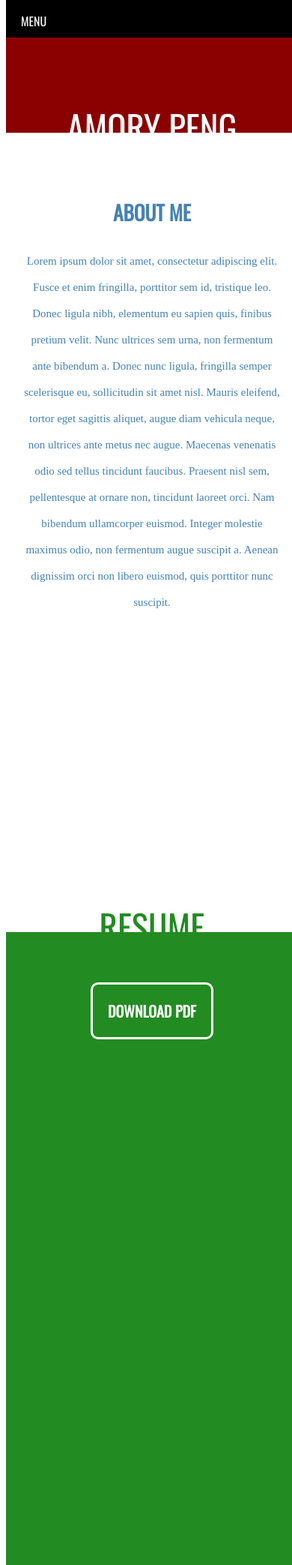
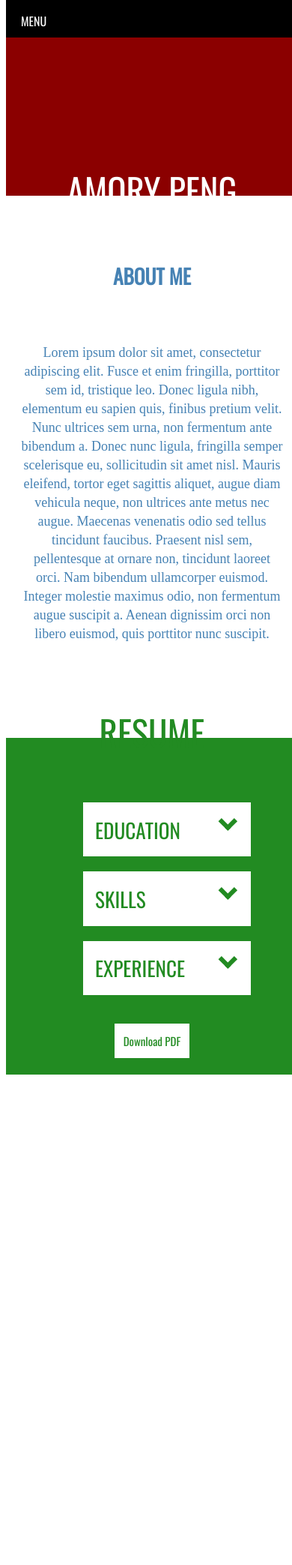
Before and after one commit to amorypeng/html, a PHP site: page /resume_2.html in a window 390 px wide. Shown: the whole page at 75% size. After the commit the page ends 1433 px from the top, so only its background shows below. Run offline with PHP 8.4, Linux system fonts and the light colour scheme; some libraries are stand-ins or nearby versions; some web fonts are replaced.

Commit message:
revision 6
adding jquery and cool stuff

>need to work on that toggle for menu

```diff
--- a/resume/resume_2.css
+++ b/resume/resume_2.css
@@ -13,6 +13,17 @@
 	font-family: 'Oswald', sans-serif;
 }
 /* fixed header */
+.wrap {
+	max-width: 1200px;
+}
+
+.hide{
+	display: none;
+}
+
+.show {
+	display: block;
+}
 
 header{
 	position: fixed;
@@ -43,7 +54,6 @@
 	justify-content: center;
 	height: 100%;
 	padding-left: 50px; padding-right: 50px;
-
 }
 
 a {
@@ -55,6 +65,7 @@
 }
 #menu-mobile{
 	display:none;
+	z-index; 200000;
 }
 
 
@@ -67,9 +78,16 @@
 		display: flex;
 		height: 100%;
 		align-items: center;
+		color: white;
+
 	}
 
-	#menu ul {
+	header ul,li{
+		display: block;
+		background: white;
+	}
+
+	.menu-toggle{
 		display: none;
 	}
 }
@@ -84,18 +102,18 @@
 	font-size: 12vw;
 	text-transform: uppercase;
 }
+
 #title {
 	display: block;
-	padding-top: 50vh;
+	padding-top: 100vh;
 	background: darkred;
 	color: white;
 	text-transform: uppercase;
-
 }
 
 @media only screen and (max-width: 500px) {
 	#title {
-		padding-top: 20vh;
+		padding-top: 30vh;
 	}
 }
 
@@ -127,14 +145,15 @@
 p {
 	line-height: 35px;
 	margin: 0 auto;
-	max-width: 1000px;
 	color: steelblue;
 	font-size: 25px;
-	padding-bottom: 50vh;
 	font-family: 'Quattrocento', serif;
 	}
 
-
+#about p {
+	padding-top: 10vh;
+	padding-bottom: 35vh;
+}
 
 #about .butt{
 	color: white;
@@ -146,48 +165,113 @@
 	line-height: 7vw;
 	padding-bottom: 3vw;
 }
+
 @media only screen and (max-width: 500px) {
 	#about {
 		}
-	#about p {
-		font-size: 15px;
+	p {
+		font-size: 18px;
+		line-height: 25px;
 	}
 
+	#about p{
+		padding-top: 5vh;
+		padding-bottom: 15vh;
+	}
 }
 
 /* resume */
 #resume {
 	background: forestgreen;
-	height: 100vh;
-
 	padding-left: 5%; padding-right: 5%;
 	text-align: center;
+	display: flex;
+	flex-direction: column;
+	align-items: center;
 }
+
 #resume .butt {
 	color: forestgreen;
 }
 
-#resume p {
-	color: white;
+#resume ul {
+	width: 75%;
 }
-h3 {
+
+#resume li {
+	display: flex;
+	flex-flow: row wrap;
+	background: white;
+	color: forestgreen;
+	margin-bottom: 40px;
 	text-transform: uppercase;
-	font-size: 20px;
-	color: white;
+	font-size: 7vw;
+	padding: 4vw 4vw;
+}
 
+#resume p{
+	color: forestgreen;
+	text-align: left;
+}
+
+#resume li:hover {
+	cursor: crosshair;
+}
+
+#resume a {
+	margin-bottom: 50px;
+	padding: 20px;
+	background: white;
+	color: forestgreen;
+	font-size: 40px;
+	border: solid white;
+	text-align: left;
+}
+
+#resume a:hover {
+	color: darkgreen;
+}
+.title {
+	width: 80%;
+	text-align: left;
+}
+
+.float-right {
+	width: 20%;
+}
+
+/* stolen online */
+.chevron::before {
+	border-style: solid;
+	border-width: 0.25em 0.25em 0 0;
+	content: '';
+	display: inline-block;
+	height: 0.45em;
+	left: 0.15em;
+	position: relative;
+	top: 0.15em;
+	transform: rotate(-45deg);
+	vertical-align: top;
+	width: 0.45em;
+}
+
+.chevron.bottom:before {
+	top: 0;
+	transform: rotate(135deg);
 }
 
 
-#resume a {
-	padding: 20px;
-	background: forestgreen;
-	color: white;
-	border: solid white;
-	border-radius: 10px;
+@media only screen and (max-width: 500px) {
+	#resume a {
+		margin-bottom: 20px;
+		padding: 12px;
+		font-size: 15px;
+		border: 2.5px solid;
+	}
+
+	#resume li {
+		margin-bottom: 20px;
+	}
 }
-#resume a:hover {
-	background: white;
-	color: forestgreen;
 
-	border-radius: 10px;
-}
+/* Contact */
--- a/resume/resume_2.html
+++ b/resume/resume_2.html
@@ -1,19 +1,25 @@
 <!DOCTYPE html>
 <html lang="en">
 <head>
+	<title>Trial2</title>
+	<!-- jquery -->
+	<script src="http://ajax.googleapis.com/ajax/libs/jquery/1/jquery.min.js"></script>
+	<!--my custom stylesheet -->
 	<link rel="stylesheet" type="text/css" href="resume_2.css">
+	<!--fonts -->
 	<link href='http://fonts.googleapis.com/css?family=Oswald' rel='stylesheet' type='text/css'>
 	<link href='http://fonts.googleapis.com/css?family=Quattrocento' rel='stylesheet' type='text/css'>
+	<!--mys cripts -->
 	<script type="text/javascript" src="autoscroll.js"></script>
 	<meta name="viewport" content="initial-scale=1">
-	<script type="text/javascript" src="autoscroll.js"></script>
-	<title>Trial2</title>
+
 </head>
+
 <body>
 <header>
 	<div id="menu">
 	<div id="menu-mobile">Menu</div>
-	<ul>
+	<ul class="menu-toggle">
 		<li><a href="#" onclick="return false;" onmousedown="autoScrollTo('title');">placeholder</a></li>
 		<li><a href="#" onclick="return false;" onmousedown="autoScrollTo('about');">about</a></li>
 		<li><a href="#" onclick="return false;" onmousedown="autoScrollTo('resume');">Resume</a></li>
@@ -36,16 +42,51 @@
 	<div class="butt">Amory Peng</div>
 	<h2>About Me</h2>
 
-	<p>
+	<p class="wrap">
 	Lorem ipsum dolor sit amet, consectetur adipiscing elit. Fusce et enim fringilla, porttitor sem id, tristique leo. Donec ligula nibh, elementum eu sapien quis, finibus pretium velit. Nunc ultrices sem urna, non fermentum ante bibendum a. Donec nunc ligula, fringilla semper scelerisque eu, sollicitudin sit amet nisl. Mauris eleifend, tortor eget sagittis aliquet, augue diam vehicula neque, non ultrices ante metus nec augue. Maecenas venenatis odio sed tellus tincidunt faucibus. Praesent nisl sem, pellentesque at ornare non, tincidunt laoreet orci. Nam bibendum ullamcorper euismod. Integer molestie maximus odio, non fermentum augue suscipit a. Aenean dignissim orci non libero euismod, quis porttitor nunc suscipit.
 	</p>
 
 </div>
+
 <div id="resume">
 	<div class="butt">Resume</div>
-	<h3><a href="#" download="#">Download PDF</a></h3>
+	<ul class="wrap">
+		<li class="section">
+			<div class="title">Education</div>
+			<div class="chevron bottom float-right"></div>
+			<p class="hide">Education Description</p>
+		</li>
+
+		<li class="section">
+			<div class="title">Skills</div>
+			<div class="chevron bottom float-right"></div>
+			<div class="desc hide">Skills Description</div>
+		</li>
+
+		<li class="section">
+			<div class="title">Experience</div>
+			<div class="chevron bottom float-right"></div>
+			<p class="hide">Maecenas venenatis odio sed tellus tincidunt faucibus. Praesent nisl sem, pellentesque at ornare non, tincidunt laoreet orci. Nam bibendum ullamcorper euismod. Integer molestie maximus odio, non fermentum augue suscipit a. Aenean dignissim orci non libero euismod, quis porttitor nunc suscipit.</p>
+		</li>
+	</ul>
+
+	<a href="#" download="#">Download PDF</a>
+
 </div>
 <div id="contact">
 </div>
+
+
+
+<script>
+$( "#menu-mobile" ).click(function() {
+	$( ".menu-toggle" ).toggle();
+});
+
+$( ".section" ).click(function() {
+	$( this ).children().toggleClass( "show" );
+});
+</script>
+
 </body>
 </html>
```
